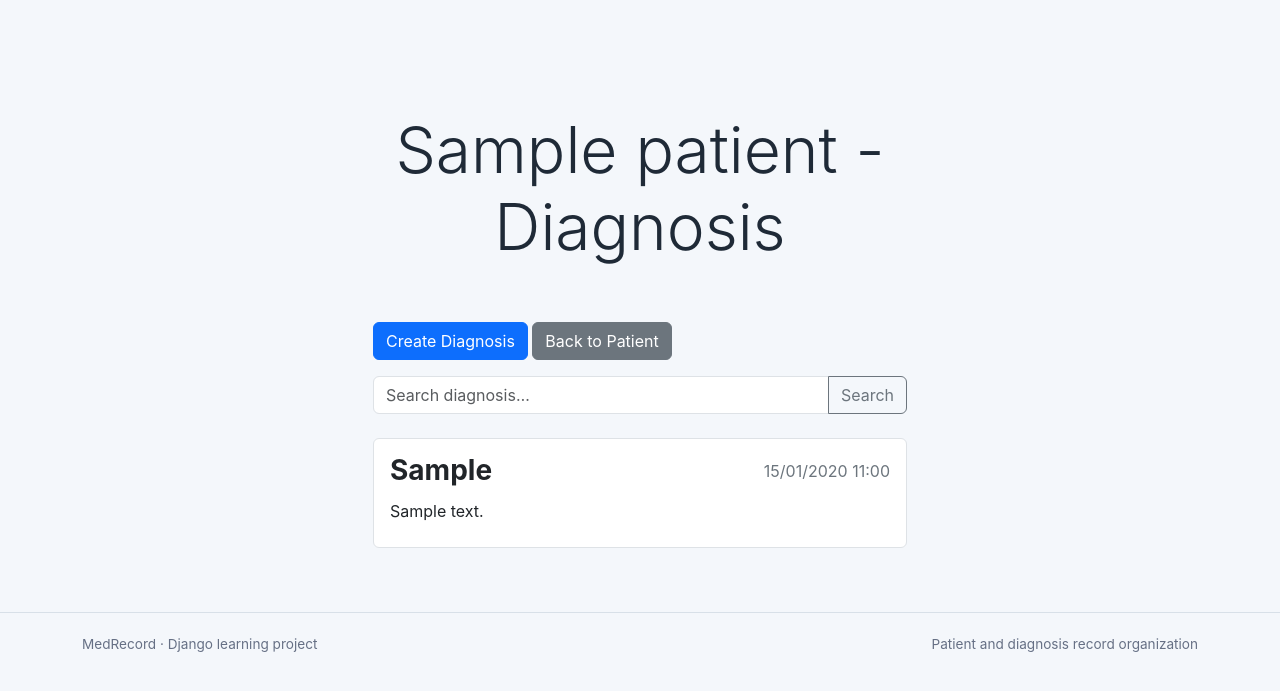
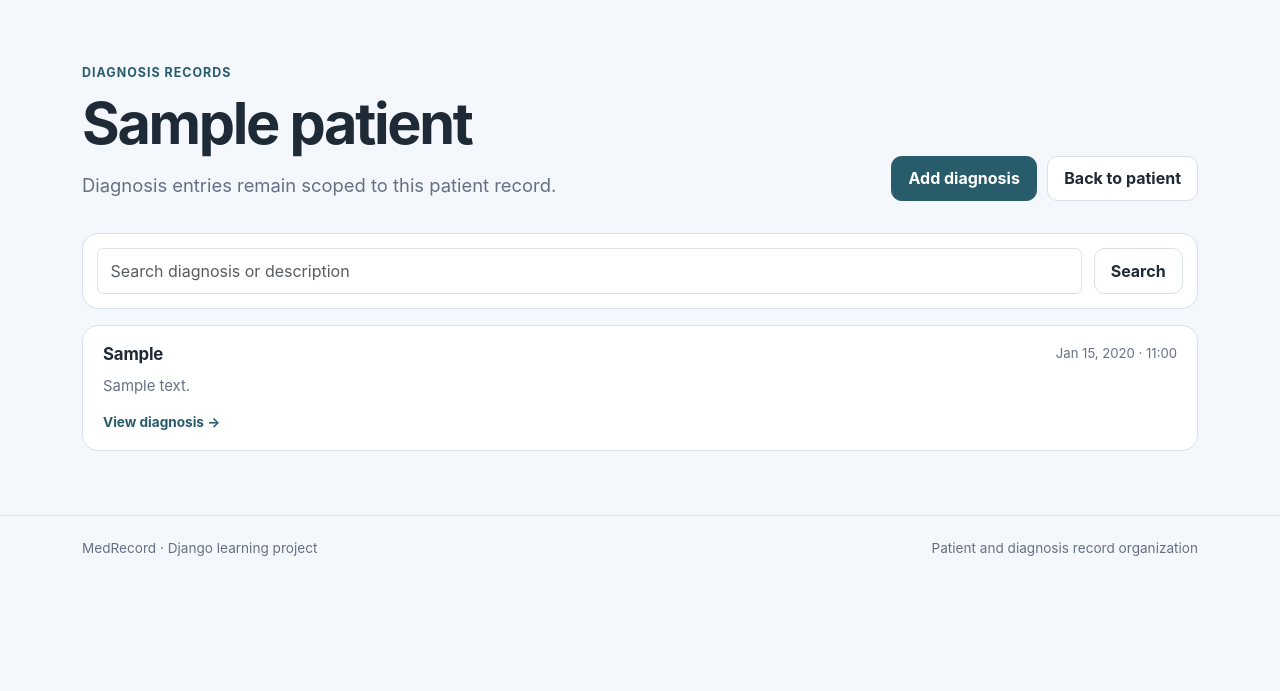
Before and after one commit to enrique28-ai/Medrecord, a Django app: page /patients/diagnosis/1/ in a window 1280 px wide. Shown: the part 71-762 px from the top of the page. Run offline with Django 5.2, Linux system fonts and the light colour scheme; a user stored in the database is signed in; tables that the repository leaves empty hold one stand-in row (values such as "Sample post").

Commit message:
style: improve diagnosis index

```diff
--- a/medregister/templates/diagnosis.html
+++ b/medregister/templates/diagnosis.html
@@ -1,46 +1,43 @@
 {% extends 'base.html' %}
 {% load tz %}
+{% block title %}Diagnoses · {{ patient.name }} · MedRecord{% endblock %}
 {% block content %}
-<main class="container">
-<div class="row">
-    <div class="col-md-6 offset-md-3">
-<h1 class="text-center display-3 py-5">{{patient.name}} - Diagnosis</h1>
-<a class="btn btn-primary mb-3" href="{% url 'create_diagnosis' patient.id %}">
- Create Diagnosis
-</a>
+<section>
+  <header class="page-header">
+    <div>
+      <p class="page-eyebrow">Diagnosis records</p>
+      <h1 class="page-title">{{ patient.name }}</h1>
+      <p class="page-subtitle">Diagnosis entries remain scoped to this patient record.</p>
+    </div>
+    <div class="page-header__actions">
+      <a class="btn-medrecord" href="{% url 'create_diagnosis' patient.id %}">Add diagnosis</a>
+      <a class="btn-outline-medrecord" href="{% url 'patient_detail' patient.id %}">Back to patient</a>
+    </div>
+  </header>
 
-<a class="btn btn-secondary mb-3" href="{% url 'patient_detail' patient.id %}">
- Back to Patient
-</a>
-<form method="get"
-            action="{% url 'diagnosis' patient.id %}"
-            class="input-group mb-4">
-        <input type="text"
-               name="q"
-               value="{{ query }}"
-               class="form-control"
-               placeholder="Search diagnosis…">
-        <button class="btn btn-outline-secondary"
-                type="submit">Search</button>
+  <form method="get" action="{% url 'diagnosis' patient.id %}" class="search-panel" role="search">
+    <input type="text" name="q" value="{{ query }}" class="form-control" placeholder="Search diagnosis or description" aria-label="Search diagnosis records">
+    <button class="btn-outline-medrecord" type="submit">Search</button>
   </form>
 
-<ul class="list-group">
+  {% if health_records %}
+    <div class="record-list">
       {% for rec in health_records %}
-    <a class="list-group-item" href="{% url 'diagnosis_detail' patient.id rec.id %}">
-        <header class="d-flex align-items-center mb-1">
-            <h3 class="fw-bold m-0">{{rec.diagnostic}}</h3>
-            <span class="text-secondary ms-auto">
-                {{ rec.created_at|localtime|date:"d/m/Y H:i" }}
-              </span>
-            <br/><br/>
-        </header>
-        <p>{{rec.description}}</p>
+        <a class="record-card" href="{% url 'diagnosis_detail' patient.id rec.id %}">
+          <div class="record-card__header">
+            <h2 class="record-card__title">{{ rec.diagnostic }}</h2>
+            <span class="record-card__meta">{{ rec.created_at|localtime|date:"M j, Y · H:i" }}</span>
+          </div>
+          <p class="record-card__description">{{ rec.description|truncatechars:220 }}</p>
+          <div class="record-card__footer">View diagnosis →</div>
         </a>
       {% endfor %}
-</ul>
     </div>
+  {% else %}
+    <div class="empty-state">
+      <h2>No diagnosis records found</h2>
+      <p>{% if query %}Try a different search term.{% else %}Add the first diagnosis record for this patient.{% endif %}</p>
     </div>
-</main>
-
-
+  {% endif %}
+</section>
 {% endblock %}
```
Lines whose indentation alone changed are shown as unchanged.
